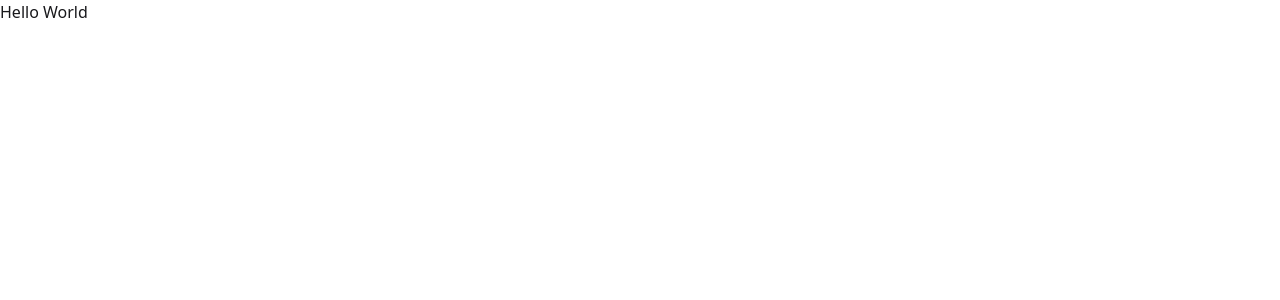
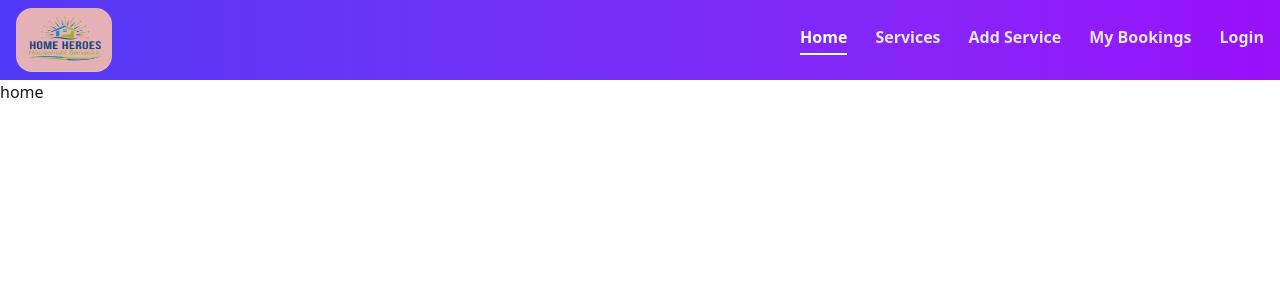
Before and after one commit to jashimuddin211/household-service-client, a React (Vite) app: page / in a window 1280 px wide. Shown: the top 300 px of the page. Built offline with nearby package versions, Linux system fonts and the light colour scheme.

Commit message:
second commit

```diff
--- /dev/null
+++ b/src/Layout/Root.jsx
@@ -0,0 +1,15 @@
+import React from 'react';
+import Navbar from '../component/navbar/Navbar';
+import { Outlet } from 'react-router';
+
+const Root = () => {
+  return (
+    <div>
+      <Navbar></Navbar>
+      <Outlet></Outlet>
+
+    </div>
+  );
+};
+
+export default Root;
--- a/src/component/navbar/Navbar.jsx
+++ b/src/component/navbar/Navbar.jsx
@@ -1,11 +1,50 @@
 import React from 'react';
+import { NavLink } from 'react-router';
+
 
 const Navbar = () => {
-    return (
-        <div>
+  const navLinkClass = ({ isActive }) =>
+    isActive
+      ? 'text-white border-b-2 border-white pb-1'
+      : 'text-gray-200 hover:text-white transition';
+
+  return (
+    <div className="w-full bg-gradient-to-r from-indigo-600 via-purple-600 to-pink-600 animate-gradient">
+      <div className="max-w-[1280px] mx-auto">
+        <div className="flex justify-between items-center h-20 px-4">
+
+          <img
+            className="w-24 h-16 rounded-2xl"
+            src="logo.png"
+            alt="Local Household"
+          />
+
+          <div className="flex gap-7 font-bold">
+            <NavLink to="/" className={navLinkClass}>
+              Home
+            </NavLink>
+
+            <NavLink to="/services" className={navLinkClass}>
+              Services
+            </NavLink>
+
+            <NavLink to="/add-service" className={navLinkClass}>
+              Add Service
+            </NavLink>
+
+            <NavLink to="/bookings" className={navLinkClass}>
+              My Bookings
+            </NavLink>
+
+            <NavLink to="/login" className={navLinkClass}>
+              Login
+            </NavLink>
+          </div>
 
         </div>
-    );
+      </div>
+    </div>
+  );
 };
 
 export default Navbar;
--- a/src/component/pages/Home.jsx
+++ b/src/component/pages/Home.jsx
@@ -1,9 +1,11 @@
 import React from 'react';
+
 
 const Home = () => {
     return (
         <div>
 
+            <h1>home</h1>
         </div>
     );
 };
--- a/src/index.css
+++ b/src/index.css
@@ -1,2 +1,14 @@
 @import "tailwindcss";
 @plugin "daisyui";
+
+
+@keyframes gradient {
+  0% { background-position: 0% 50%; }
+  50% { background-position: 100% 50%; }
+  100% { background-position: 0% 50%; }
+}
+
+.animate-gradient {
+  background-size: 200% 200%;
+  animation: gradient 6s ease infinite;
+}
--- a/src/main.jsx
+++ b/src/main.jsx
@@ -1,10 +1,25 @@
 import { StrictMode } from 'react'
 import { createRoot } from 'react-dom/client'
 import './index.css'
-import App from './App.jsx'
-import { RouterProvider } from 'react-router'
-import router from './root/Root.jsx'
-router
+
+import { createBrowserRouter, RouterProvider } from 'react-router'
+import Root from './Layout/Root';
+import Home from './component/pages/Home';
+
+
+
+const router = createBrowserRouter([
+ {
+   path: "/",
+   Component:Root ,
+   children:[
+    {
+      index:true,
+      Component:Home,
+    }
+   ]
+ },
+]);
 
 createRoot(document.getElementById('root')).render(
   <StrictMode>
```
Also changed, not shown: src/root/Root.jsx (deleted, +0 -12 lines), public/logo.png (added).
